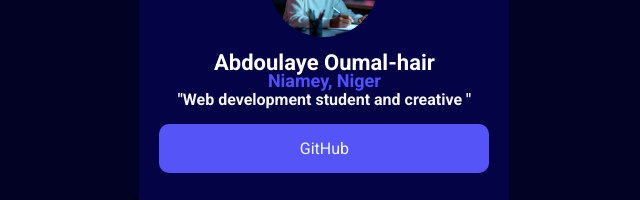
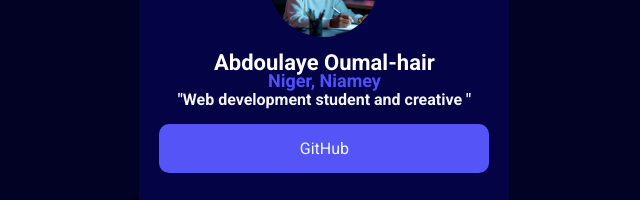
Before and after one commit to oumou-tech/lien-reseau-sociaux, a plain HTML site: page index.html in a window 1280 px wide. Shown: the part 197-397 px from the top of the page, 319-959 px from the left. Drawn offline with Linux system fonts and the light colour scheme; a web font is replaced by a local one.

Commit message:
edit index.html

```diff
--- a/index.html
+++ b/index.html
@@ -15,7 +15,7 @@
     <img src="om.jpg" alt="">
     <div style="text-align: center;">
       <h1>Abdoulaye Oumal-hair</h1>
-      <H5>Niamey, Niger</H5>
+      <H5>Niger, Niamey</H5>
       <h4>"Web development student and creative "</h4>
     </div>
     <a href="">GitHub</a>
```
